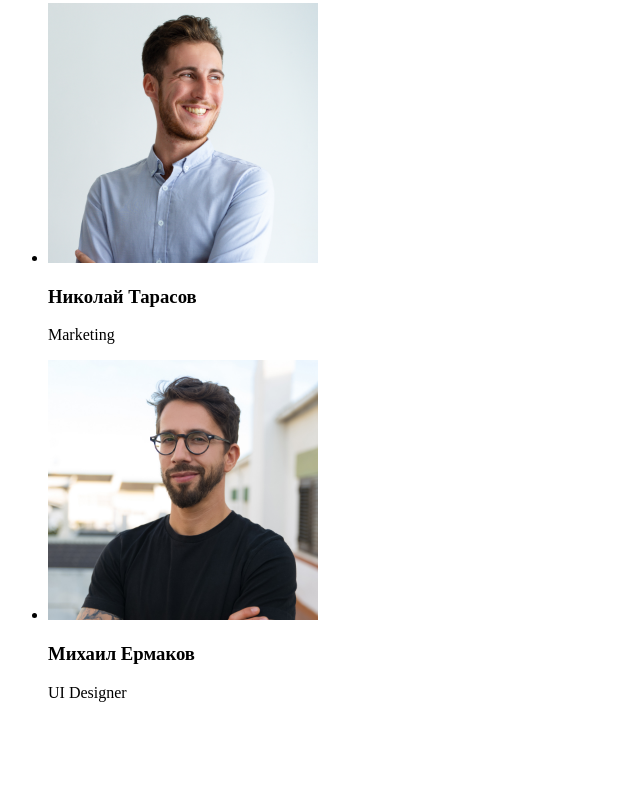
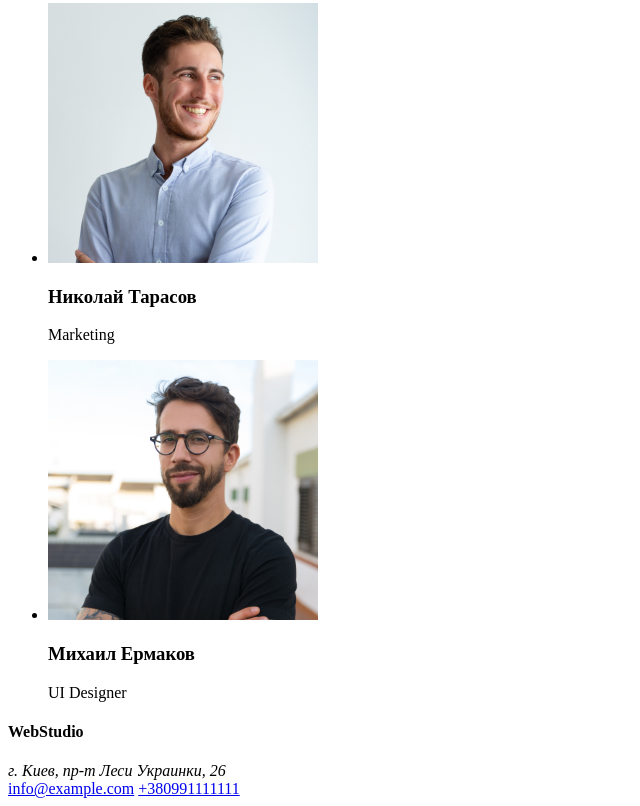
Before and after one commit to Esenia-Kolodeznaya/goit-markup-hw-01, a plain HTML site: page index.html in a window 1280 px wide. Shown: the part 1686-2492 px from the top of the page, without its empty margins (0-640 px from the left). Before the commit the page ends 2404 px from the top, so only its background shows below. Drawn offline with Linux system fonts and the light colour scheme.

Commit message:
Закончился html

```diff
--- a/index.html
+++ b/index.html
@@ -130,7 +130,13 @@
         </ul>
       </section>
     </main>
-
-    <footer></footer>
+    <footer>
+      <section>
+        <h4>WebStudio</h4>
+        <address>г. Киев, пр-т Леси Украинки, 26</address>
+        <a href="mailto:info@example.com">info@example.com</a>
+        <a href="tel:+380991111111">+380991111111</a>
+      </section>
+    </footer>
   </body>
 </html>
```
